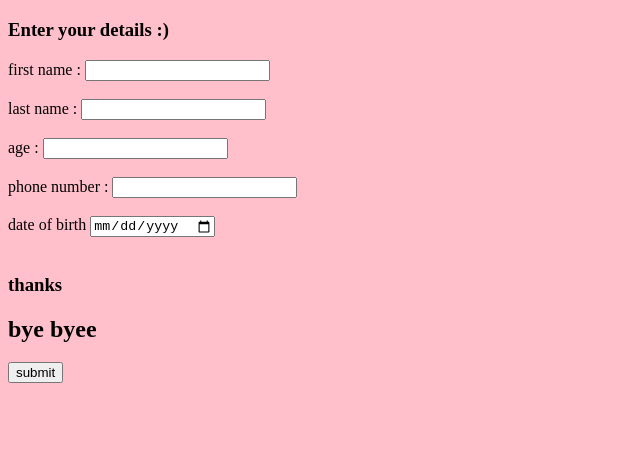
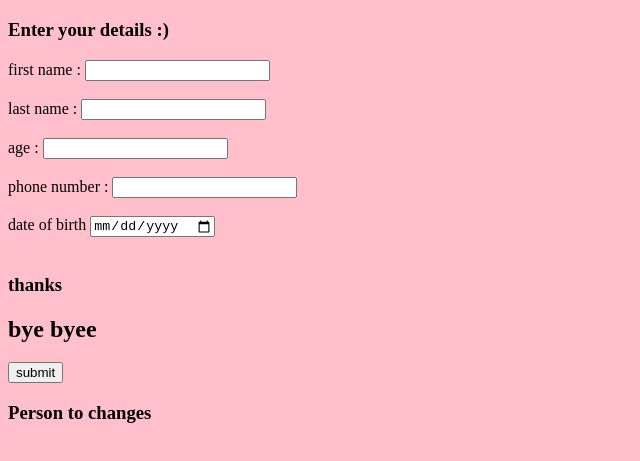
Before and after one commit to ushasrichanna/application, a plain HTML site: page index.html in a window 1280 px wide. Shown: the part 61-522 px from the top of the page, without its empty margins (0-640 px from the left). Drawn offline with Linux system fonts and the light colour scheme.

Commit message:
Person2 changes

```diff
--- a/index.html
+++ b/index.html
@@ -21,6 +21,6 @@
     <h3>thanks</h3>
     <h2>bye byee</h2>
     <button>submit</button>
-
+    <h3>Person to changes</h3>
 </body>
 </html>
```
